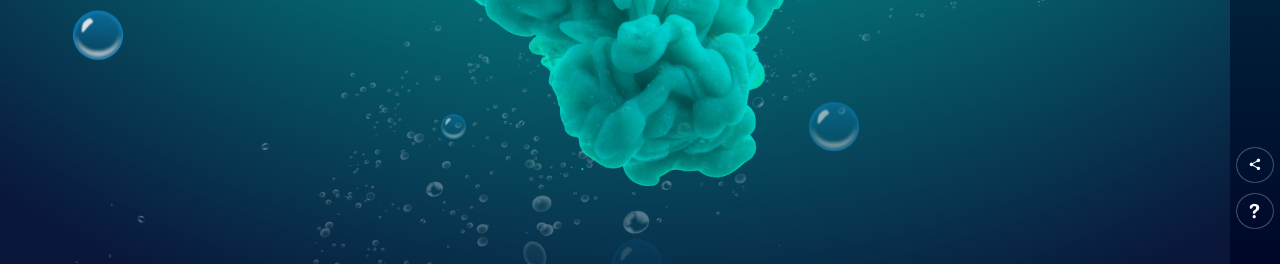
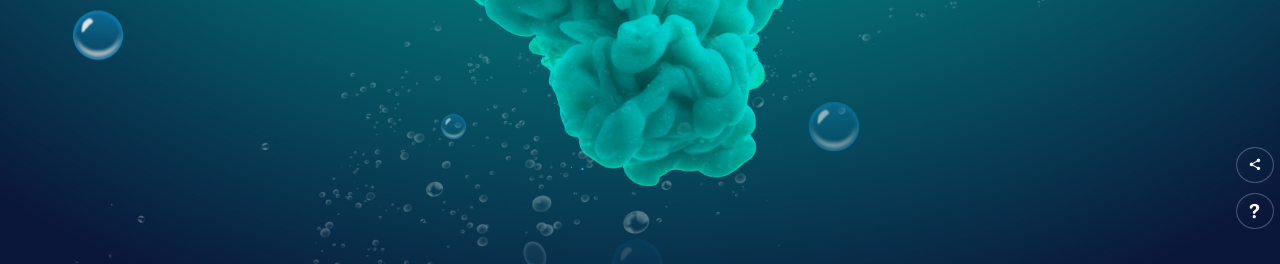
Before and after one commit to rhazra-003/Animated_Web_Page, a plain HTML site: page index.html in a window 1280 px wide. Shown: the part 536-800 px from the top of the page. Drawn offline with Linux system fonts and the light colour scheme.

Commit message:
Update style.css

```diff
--- a/style.css
+++ b/style.css
@@ -56,7 +56,7 @@ h1{
 .side-bar{
 	width: 50px;
 	height: 100vh;
-	background: linear-gradient(#00545d, #000729);
+	background-color: transparent;
 	position: absolute;
 	right: 0;
 	top: 0;
```
